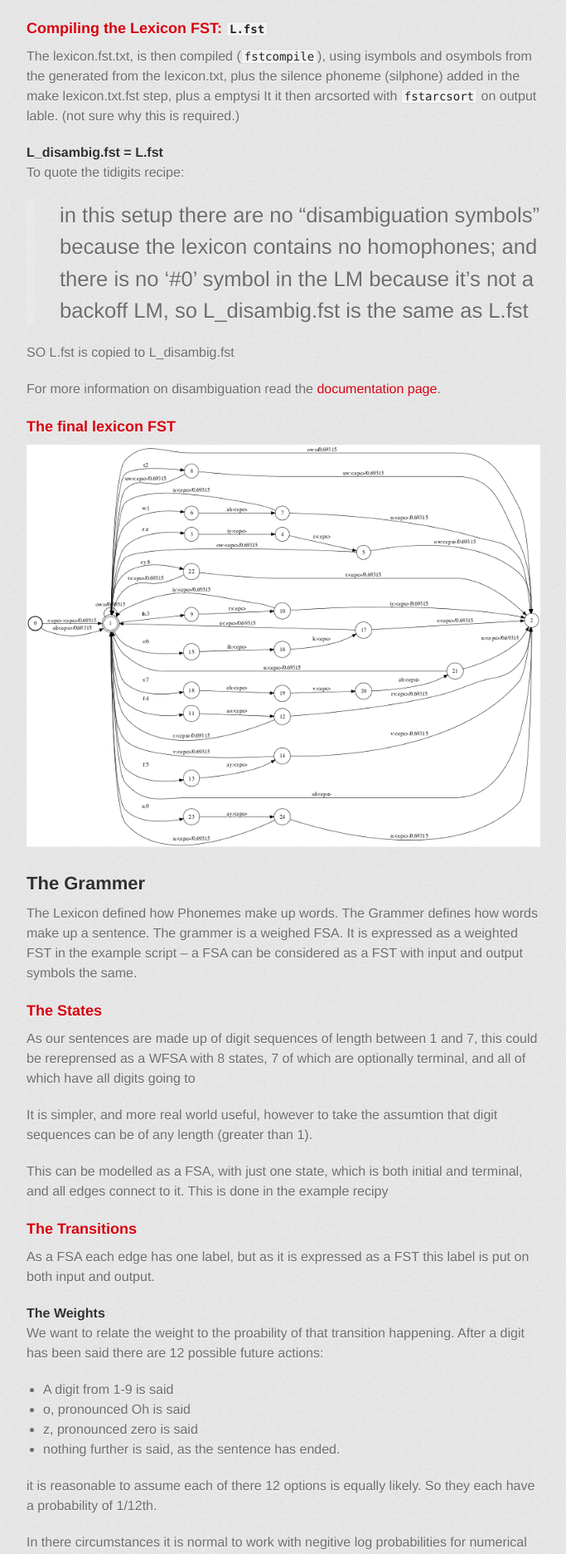
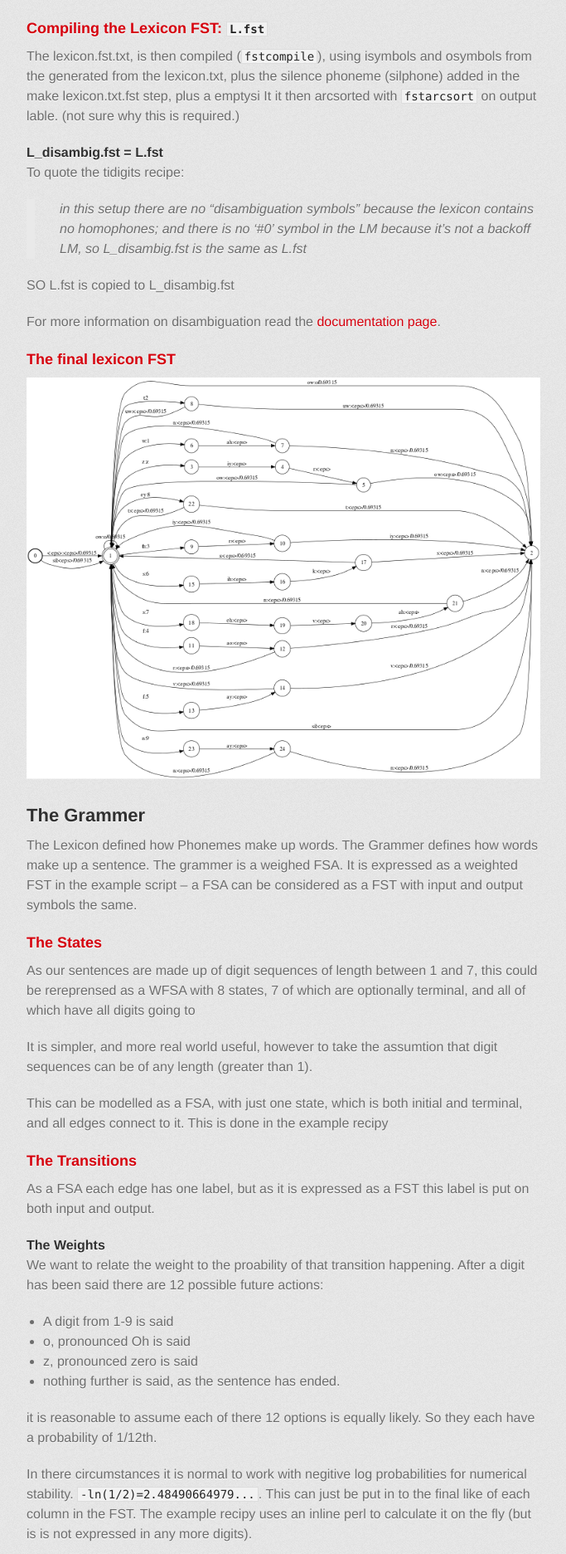
Before and after one commit to oxinabox/Kaldi-Notes, a Jekyll site: the page built from tidigits/lang_prep.md, in a window 1280 px wide. Shown: the part 2669-4542 px from the top of the page at 83% size, without its empty margins (298-981 px from the left). Built offline with Jekyll 4.4.1, drawn with Linux system fonts in a browser that asks for light colours; some web fonts are replaced; Markdown is read by kramdown in place of the engine named in the settings.

Commit message:
=quick submission.

```diff
--- a/stylesheets/stylesheet.css
+++ b/stylesheets/stylesheet.css
@@ -290,7 +290,7 @@ p a {
 blockquote {
   padding: 0 0 0 30px;
   margin-bottom: 20px;
-  font-size: 1.6em;
+  font-style: italic;
   border-left: 10px solid #e9e9e9;
 }
 
```
